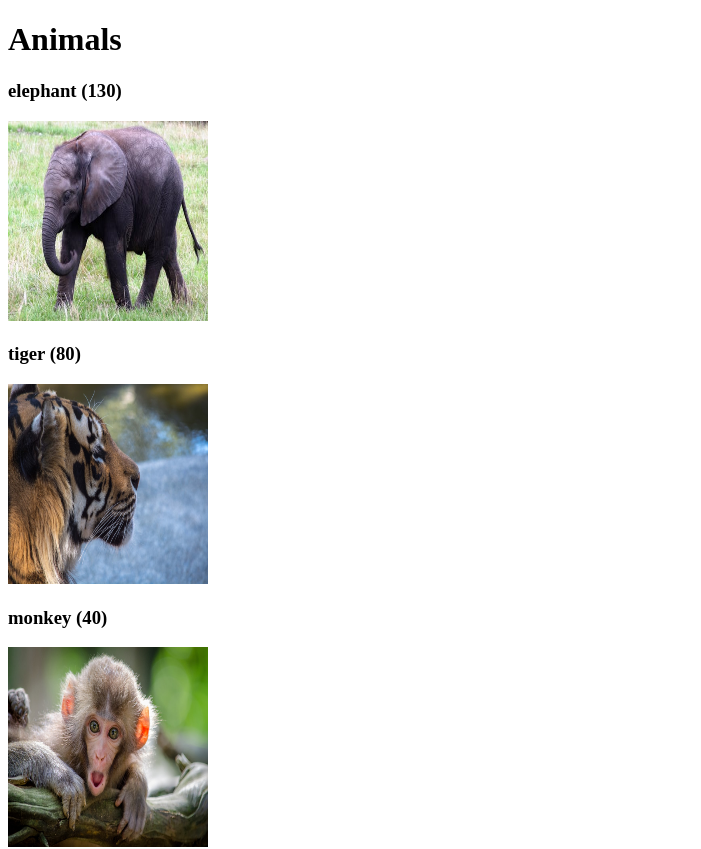
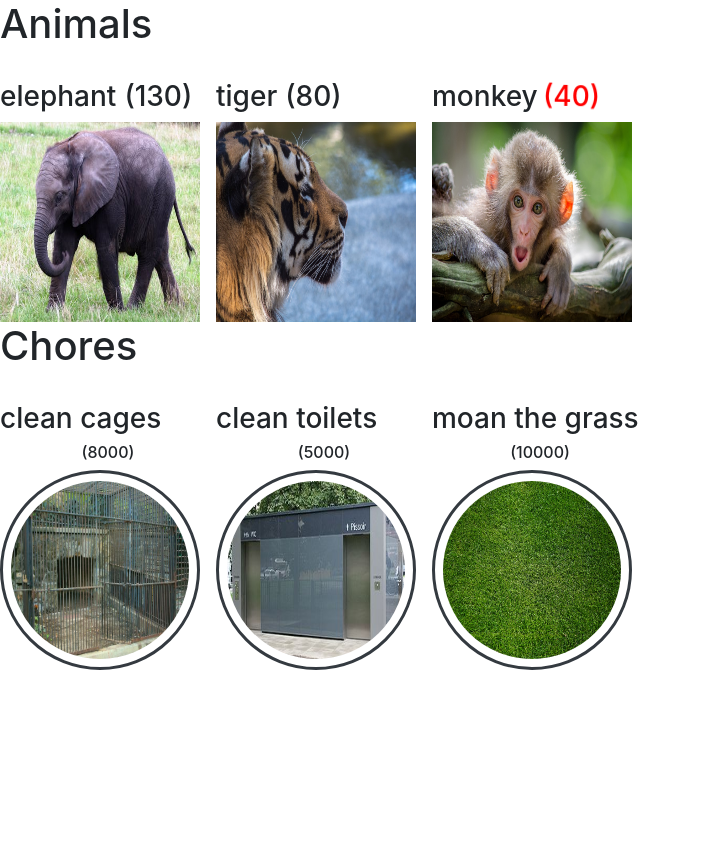
Before and after one commit to Gust86/ZooGame, an Angular app in the folder zoogame/: page / in a window 1280 px wide. Shown: the top 849 px of the page, without its empty margins (0-701 px from the left). After the commit the page ends 800 px from the top, so only its background shows below. Built offline with nearby package versions, Linux system fonts and the light colour scheme.

Commit message:
style(core): apply basic styles

```diff
--- a/zoogame/package.json
+++ b/zoogame/package.json
@@ -19,6 +19,7 @@
     "@angular/platform-browser": "~8.2.14",
     "@angular/platform-browser-dynamic": "~8.2.14",
     "@angular/router": "~8.2.14",
+    "bootstrap": "^4.4.1",
     "rxjs": "~6.4.0",
     "tslib": "^1.10.0",
     "zone.js": "~0.9.1"
--- a/zoogame/src/app/animal/animal.component.css
+++ b/zoogame/src/app/animal/animal.component.css
@@ -0,0 +1,19 @@
+.dangerstamina {
+    color: red;
+    animation: shake 0.5s;
+    animation-iteration-count: infinite;
+}
+
+@keyframes shake {
+0% { transform: translate(1px, 1px) rotate(0deg); }
+10% { transform: translate(-1px, -2px) rotate(-1deg); }
+20% { transform: translate(-3px, 0px) rotate(1deg); }
+30% { transform: translate(3px, 2px) rotate(0deg); }
+40% { transform: translate(1px, -1px) rotate(1deg); }
+50% { transform: translate(-1px, 2px) rotate(-1deg); }
+60% { transform: translate(-3px, 1px) rotate(0deg); }
+70% { transform: translate(3px, 1px) rotate(-1deg); }
+80% { transform: translate(-1px, -1px) rotate(1deg); }
+90% { transform: translate(1px, 2px) rotate(0deg); }
+100% { transform: translate(1px, -2px) rotate(-1deg); }
+}
--- a/zoogame/src/app/animal/animal.component.html
+++ b/zoogame/src/app/animal/animal.component.html
@@ -1,6 +1,8 @@
-<h3>
-    {{name}} ({{stamina}})
-</h3>
+<div class="d-flex">
+    <h3>{{name}}</h3>
+    <h3 class="ml-2" [ngClass]="{dangerstamina: stamina<=40}">({{stamina}})</h3>
+</div>
+
 <!-- Το div θα εμφανιστεί μόνο όταν το stamina property της class animalcomponent γίνει 0. -->
 <div *ngIf="stamina==0">
     Animal fainted
--- a/zoogame/src/app/chore/chore.component.css
+++ b/zoogame/src/app/chore/chore.component.css
@@ -0,0 +1,3 @@
+.border-3 {
+    border-width:3px !important;
+}
--- a/zoogame/src/app/chore/chore.component.html
+++ b/zoogame/src/app/chore/chore.component.html
@@ -1,4 +1,5 @@
 <h3>
-    {{name}} ({{completionTime}})
+    {{name}}
 </h3>
-<img src={{image}} height="200" width="200">
+<h6 class="text-center">({{completionTime}})</h6>
+<img class="p-2 border border-3 border-dark rounded-circle rounded-lg" src={{image}} height="200" width="200">
--- a/zoogame/src/app/zookeeper/zookeeper.component.html
+++ b/zoogame/src/app/zookeeper/zookeeper.component.html
@@ -1,5 +1,4 @@
 
-<h1>Animals</h1>
 <!-- Δημιουργούμε έναν μηχανισμό επανάληψης (for loop) χρησιμοποιώντας το structural directive της angular *ngFor
      Διαβάζεται ως εξής
      "Για κάθε animal μέσα στη λίστα με τα animals (animalList) δημιούργησε ένα καινούριο app-animal component"
@@ -13,8 +12,11 @@
      για να λειτουργήσει... δηλαδή λέει στο zookeeper ποιό ζώο πρέπει να αφαιρέσει από τη λίστα.
      example $event = 'tiger'
 -->
+<h1>Animals</h1>
+<div class="d-flex">
     <div *ngFor="let animal of animalList">
         <app-animal
+            class="m-3"
             [name]="animal.name"
             [stamina]="animal.stamina"
             [image]="animal.image"
@@ -23,12 +25,16 @@
             (feint)="onFeint($event)"
         ></app-animal>
     </div>
+</div>
 <h1>Chores</h1>
+<div class="d-flex">
     <div *ngFor="let chore of choreList">
         <app-chore
+            class="m-3"
             [name]="chore.name"
             [image]="chore.image"
             [completionTime]="chore.completionTime"
             [complete]="chore.complete"
         ></app-chore>
     </div>
+</div>
--- a/zoogame/src/index.html
+++ b/zoogame/src/index.html
@@ -6,6 +6,7 @@
   <base href="/">
   <meta name="viewport" content="width=device-width, initial-scale=1">
   <link rel="icon" type="image/x-icon" href="favicon.ico">
+  <link rel="stylesheet" href="https://stackpath.bootstrapcdn.com/bootstrap/4.4.1/css/bootstrap.min.css" integrity="sha384-Vkoo8x4CGsO3+Hhxv8T/Q5PaXtkKtu6ug5TOeNV6gBiFeWPGFN9MuhOf23Q9Ifjh" crossorigin="anonymous">
 </head>
 <body>
   <app-root></app-root>
```
Also changed, not shown: 1 other file (tests, documents, lock files or other folders). Lines whose indentation alone changed are shown as unchanged.
